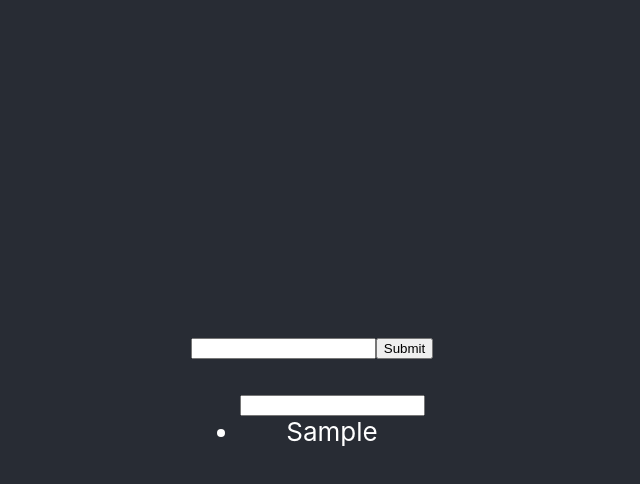
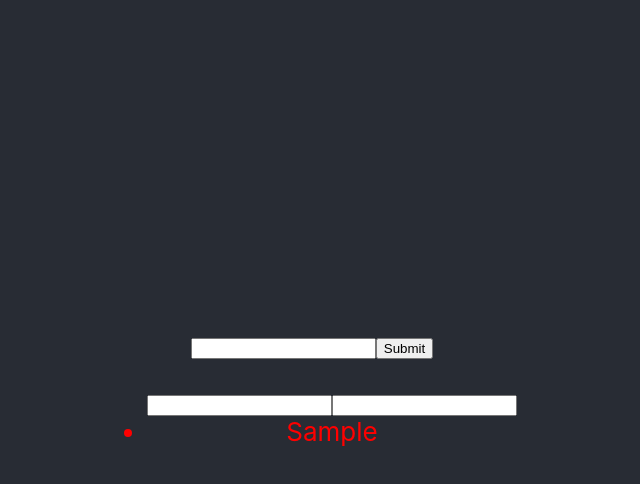
Before and after one commit to shaunbseidman/NH-todo, a React (Create React App) app: page / in a window 1280 px wide. Both pictures are taken after typing "Sample" into the empty fields and a click on the button "Submit". Shown: the top 484 px of the page, without its empty margins (328-968 px from the left). Built offline with nearby package versions, Linux system fonts and the light colour scheme.

Commit message:
installed styled components, wasnt correctly setting the id when adding/setting new task, passed id prop, complete/remove task toggle

```diff
--- a/package.json
+++ b/package.json
@@ -9,7 +9,8 @@
     "node-sass": "^4.14.1",
     "react": "^16.13.1",
     "react-dom": "^16.13.1",
-    "react-scripts": "3.4.1"
+    "react-scripts": "3.4.1",
+    "styled-components": "^5.1.1"
   },
   "scripts": {
     "start": "react-scripts start",
--- a/src/App.js
+++ b/src/App.js
@@ -20,8 +20,11 @@ function App() {
   }, [tasks]);
 
   function addTask(task) {
-    console.log(task)
     setTask([task, ...tasks])
+  }
+
+  function removeTask(id) {
+    setTask(tasks.filter(task => task.id !== id));
   }
 
   function completeTask(id) {
@@ -42,7 +45,9 @@ function App() {
     <div className="App">
       <header className="App-header">
         <TaskForm addTask={addTask} />
-        <TaskList tasks={tasks} completeTask={completeTask}/>
+        <TaskList tasks={tasks}
+        removeTask={removeTask}
+        completeTask={completeTask}/>
       </header>
     </div>
   );
--- a/src/components/TaskForm.js
+++ b/src/components/TaskForm.js
@@ -4,8 +4,16 @@ import '../styles/TaskForm.scss'
 export default function TaskForm({addTask}) {
     const [tasks, setTask] = useState({item: "", id: "", completed: false})
 
+    function setTaskId() {
+        const taskArray = []
+        taskArray.push(tasks)
+        taskArray.forEach((item) => {
+            item.id = Math.floor(Math.random() * 100);
+        })
+    }
+
     function taskTyped(e) {
-        setTask({...tasks, item: e.target.value});
+        setTask({...tasks, item: e.target.value, id:setTaskId});
     }
 
     const task = tasks.item
@@ -16,16 +24,17 @@ export default function TaskForm({addTask}) {
         if (task) {
             taskItem.push(tasks)
             taskItem.forEach((item) => {
-                item.id = Math.floor(Math.random() * 100) + 1;
+                item.id = Math.floor(Math.random() * 100);
             })
+            console.log(tasks)
             setTask({...tasks, item: ""})
-            addTask({...tasks, id: ""})
+            addTask({...tasks})
         }
     }
 
     return (
         <form className="task" onSubmit={taskAdded}>
-            <input className="task-input" value={task} onChange={taskTyped}/>
+            <input className="task-input" value={task} key={task.id} type="text" name="task" onChange={taskTyped}/>
             <button className="task-submitButton">Submit</button>
         </form>
     )
--- a/src/components/TaskList.js
+++ b/src/components/TaskList.js
@@ -2,7 +2,7 @@ import React from 'react';
 import Tasks from './Tasks';
 import '../styles/TaskList.scss'
 
-export default function TaskList({tasks, completeTask}) {
+export default function TaskList({tasks, completeTask, removeTask}) {
   return (
     <div>
         <ul className="TaskList">
@@ -10,6 +10,7 @@ export default function TaskList({tasks, completeTask}) {
                 <Tasks
                 key={task.id}
                 task={task}
+                removeTask={removeTask}
                 completeTask={completeTask}
                 />
             ))}
--- a/src/components/Tasks.js
+++ b/src/components/Tasks.js
@@ -1,19 +1,29 @@
 import React from 'react';
 import '../styles/Tasks.scss'
+import styled from 'styled-components'
 
-export default function Tasks({task, completeTask}) {
+const ListItem = styled.li`
+    color: red;
+ }
+
+`
+
+export default function Tasks({task, completeTask, removeTask}) {
     function taskCompleted () {
         completeTask(task.id)
-        console.log(task.id, 'done')
     }
+
+    function taskRemoved () {
+        removeTask(task.id)
+    }
+
   return (
     <div>
         <input onClick={taskCompleted}/>
-        <li className="Tasks"    style={{
-          textDecoration: task.completed ? "line-through" : null
-        }}>
+        <input onClick={taskRemoved}/>
+        <ListItem className="Tasks" style={{textDecoration: task.completed ? "line-through" : null}}>
             {task.item}
-        </li>
+        </ListItem>
     </div>
   );
 }
```
Also changed, not shown: 1 other file (tests, documents, lock files or other folders).
